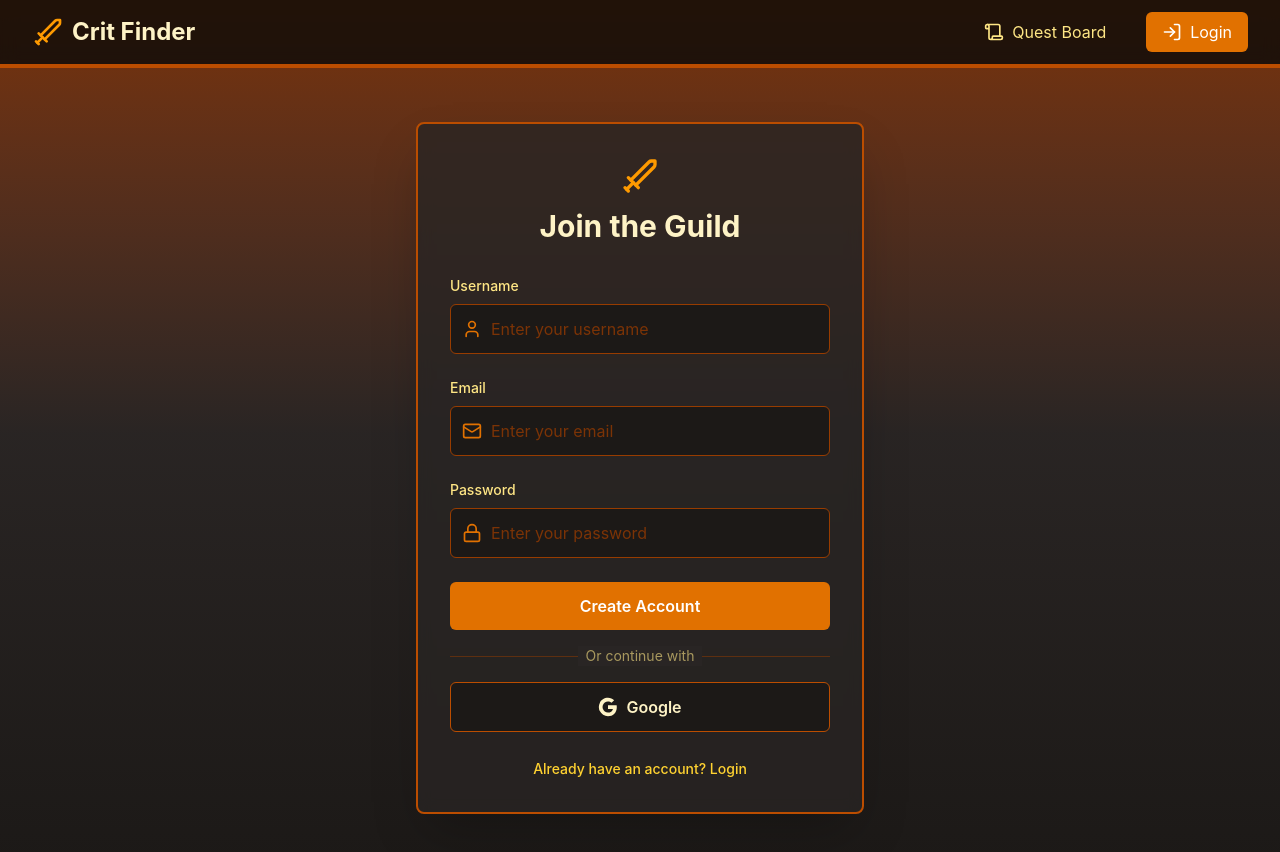
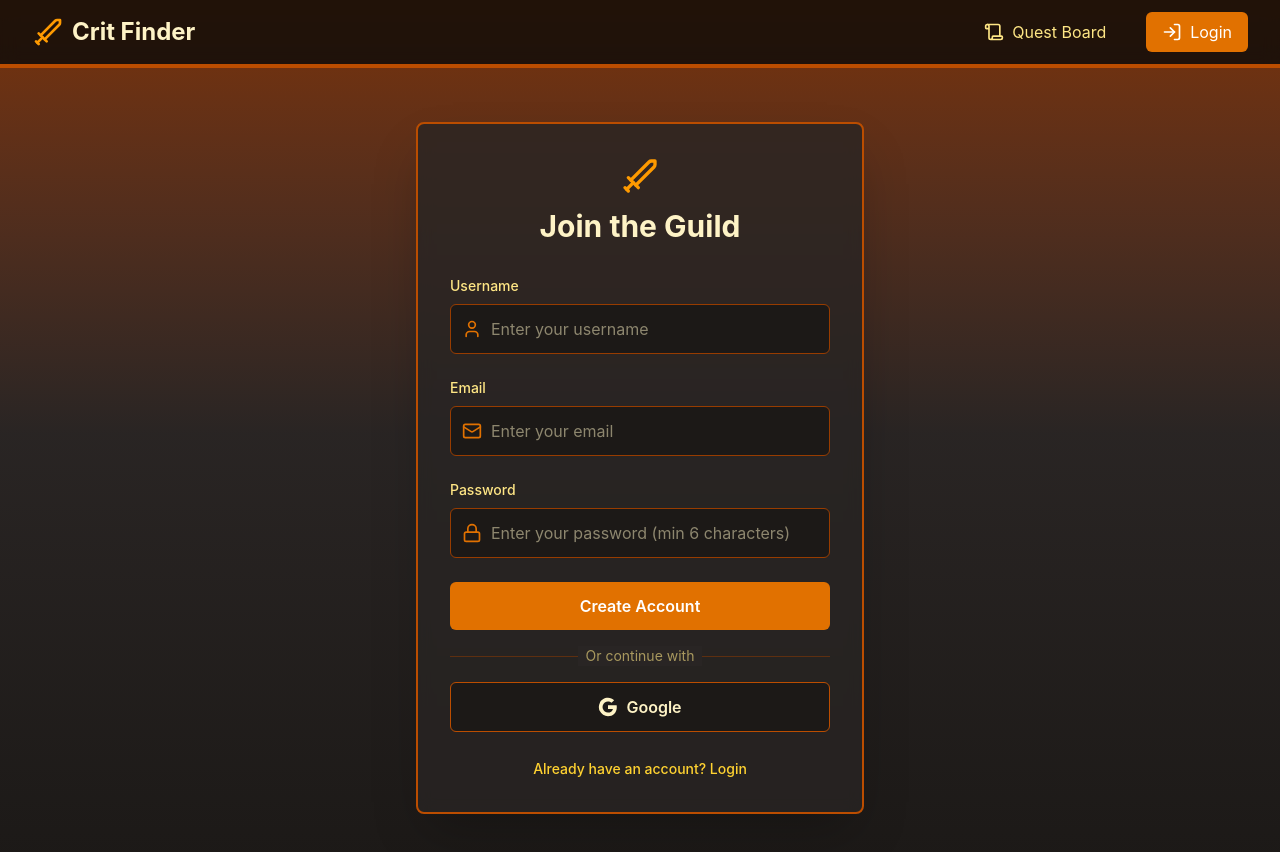
Before and after one commit to Angelo-Angeles/Crit-Finder-V2, a React (Vite) app: page /login in a window 1280 px wide. Both pictures are taken after a click on the button "Don't have an account? Sign up". Shown: the top 852 px of the page. Built offline with nearby package versions, Linux system fonts and the light colour scheme; no server answers.

Commit message:
Changed Firebase.js and Loginpage.jsx to add email/password authentication. Also updated the background gradients in Layout.jsx and LandingPage.jsx to use a more vibrant color scheme.

```diff
--- a/src/Layout.jsx
+++ b/src/Layout.jsx
@@ -48,7 +48,7 @@ export function Layout() {
   }
 
   return (
-    <div className="min-h-screen bg-gradient-to-b from-amber-900 via-stone-800 to-stone-900">
+    <div className="min-h-screen bg-linear-to-b from-amber-900 via-stone-800 to-stone-900">
       <nav className="bg-stone-950/80 backdrop-blur-sm border-b-4 border-amber-700 sticky top-0 z-50">
         <div className="max-w-7xl mx-auto px-4 sm:px-6 lg:px-8">
           <div className="flex items-center justify-between h-16">
--- a/src/firebase.js
+++ b/src/firebase.js
@@ -1,6 +1,13 @@
 import { initializeApp } from "firebase/app";
-import { getAuth, GoogleAuthProvider, signInWithPopup, signOut } from "firebase/auth";
 import { getFirestore } from "firebase/firestore";
+import {
+  getAuth,
+  GoogleAuthProvider,
+  signInWithPopup,
+  signOut,
+  createUserWithEmailAndPassword,
+  signInWithEmailAndPassword
+} from "firebase/auth";
 
 // Your exact Firebase configuration
 const firebaseConfig = {
@@ -43,3 +50,15 @@ export const logoutUser = async () => {
     throw error;
   }
 };
+
+// Register a new user with Email/Password
+export const registerWithEmail = async (email, password) => {
+  const result = await createUserWithEmailAndPassword(auth, email, password);
+  return result.user;
+};
+
+// Login an existing user with Email/Password
+export const loginWithEmail = async (email, password) => {
+  const result = await signInWithEmailAndPassword(auth, email, password);
+  return result.user;
+};
--- a/src/pages/LoginPage.jsx
+++ b/src/pages/LoginPage.jsx
@@ -1,20 +1,40 @@
 import { useState } from "react";
 import { useNavigate } from "react-router-dom";
-import { Sword, Mail, Lock, User } from "lucide-react";
-import { loginWithGoogle } from "../firebase";
+import { Sword, Mail, Lock, User, AlertCircle } from "lucide-react";
+import { loginWithGoogle, loginWithEmail, registerWithEmail } from "../firebase";
 
 export function LoginPage() {
   const [isLogin, setIsLogin] = useState(true);
   const navigate = useNavigate();
 
-  // Form handling for Email/Password fallback
-  const handleSubmit = (e) => {
+  // Form States
+  const [email, setEmail] = useState("");
+  const [password, setPassword] = useState("");
+  const [username, setUsername] = useState("");
+  const [error, setError] = useState("");
+  const [loading, setLoading] = useState(false);
+
+  // Live Firebase Form Submission
+  const handleSubmit = async (e) => {
     e.preventDefault();
-    // Redirect to the quest board for now
-    navigate("/quest-board");
+    setError("");
+    setLoading(true);
+
+    try {
+      if (isLogin) {
+        await loginWithEmail(email, password);
+      } else {
+        await registerWithEmail(email, password);
+      }
+      navigate("/quest-board");
+    } catch (err) {
+      console.error(err);
+      setError("Invalid credentials. Please try again or check your password length.");
+    } finally {
+      setLoading(false);
+    }
   };
 
-  // Google Sign-In using your secure Firebase handler
   const handleGoogleLogin = async () => {
     try {
       const user = await loginWithGoogle();
@@ -22,7 +42,8 @@ export function LoginPage() {
         navigate("/quest-board");
       }
     } catch (error) {
-      console.error("Google authentication failed:", error);
+      console.error("Google auth failed:", error);
+      setError("Failed to sign in with Google.");
     }
   };
 
@@ -31,7 +52,6 @@ export function LoginPage() {
       <div className="w-full max-w-md">
         <div className="bg-stone-800/80 backdrop-blur-sm border-2 border-amber-700 rounded-lg shadow-2xl p-8">
 
-          {/* Header */}
           <div className="flex flex-col items-center justify-center gap-3 mb-8">
             <Sword className="w-10 h-10 text-amber-500" />
             <h2 className="text-3xl font-bold text-amber-100">
@@ -39,7 +59,13 @@ export function LoginPage() {
             </h2>
           </div>
 
-          {/* Core Form */}
+          {error && (
+            <div className="mb-6 p-3 bg-red-900/50 border border-red-700 rounded-md flex items-center gap-2 text-red-200 text-sm">
+              <AlertCircle className="w-5 h-5 shrink-0" />
+              <p>{error}</p>
+            </div>
+          )}
+
           <form onSubmit={handleSubmit} className="space-y-6">
             {!isLogin && (
               <div>
@@ -48,7 +74,9 @@ export function LoginPage() {
                   <User className="absolute left-3 top-1/2 -translate-y-1/2 w-5 h-5 text-amber-600" />
                   <input
                     type="text"
-                    className="w-full pl-10 pr-4 py-3 bg-stone-900 border border-amber-800 rounded-md text-amber-100 placeholder-amber-900 focus:outline-none focus:ring-2 focus:ring-amber-600"
+                    value={username}
+                    onChange={(e) => setUsername(e.target.value)}
+                    className="w-full pl-10 pr-4 py-3 bg-stone-900 border border-amber-800 rounded-md text-amber-100 focus:outline-none focus:ring-2 focus:ring-amber-600"
                     placeholder="Enter your username"
                     required={!isLogin}
                   />
@@ -62,7 +90,9 @@ export function LoginPage() {
                 <Mail className="absolute left-3 top-1/2 -translate-y-1/2 w-5 h-5 text-amber-600" />
                 <input
                   type="email"
-                  className="w-full pl-10 pr-4 py-3 bg-stone-900 border border-amber-800 rounded-md text-amber-100 placeholder-amber-900 focus:outline-none focus:ring-2 focus:ring-amber-600"
+                  value={email}
+                  onChange={(e) => setEmail(e.target.value)}
+                  className="w-full pl-10 pr-4 py-3 bg-stone-900 border border-amber-800 rounded-md text-amber-100 focus:outline-none focus:ring-2 focus:ring-amber-600"
                   placeholder="Enter your email"
                   required
                 />
@@ -75,19 +105,25 @@ export function LoginPage() {
                 <Lock className="absolute left-3 top-1/2 -translate-y-1/2 w-5 h-5 text-amber-600" />
                 <input
                   type="password"
-                  className="w-full pl-10 pr-4 py-3 bg-stone-900 border border-amber-800 rounded-md text-amber-100 placeholder-amber-900 focus:outline-none focus:ring-2 focus:ring-amber-600"
-                  placeholder="Enter your password"
+                  value={password}
+                  onChange={(e) => setPassword(e.target.value)}
+                  className="w-full pl-10 pr-4 py-3 bg-stone-900 border border-amber-800 rounded-md text-amber-100 focus:outline-none focus:ring-2 focus:ring-amber-600"
+                  placeholder="Enter your password (min 6 characters)"
                   required
+                  minLength={6}
                 />
               </div>
             </div>
 
-            <button type="submit" className="w-full py-3 bg-amber-600 hover:bg-amber-700 text-white font-semibold rounded-md transition-colors cursor-pointer">
-              {isLogin ? "Login with Email" : "Create Account"}
+            <button
+              type="submit"
+              disabled={loading}
+              className="w-full py-3 bg-amber-600 hover:bg-amber-700 disabled:opacity-50 text-white font-semibold rounded-md transition-colors cursor-pointer"
+            >
+              {loading ? "Consulting the Archives..." : (isLogin ? "Login with Email" : "Create Account")}
             </button>
           </form>
 
-          {/* Social Provider Splitter */}
           <div className="mt-4">
             <div className="relative mb-4">
               <div className="absolute inset-0 flex items-center">
@@ -100,9 +136,10 @@ export function LoginPage() {
 
             <button
               onClick={handleGoogleLogin}
+              type="button"
               className="w-full py-3 bg-stone-900 hover:bg-stone-800 border border-amber-700 text-amber-100 font-semibold rounded-md transition-colors flex items-center justify-center gap-2 cursor-pointer"
             >
-              <svg className="w-5 h-5" viewBox="0 0 24 24">
+               <svg className="w-5 h-5" viewBox="0 0 24 24">
                 <path fill="currentColor" d="M22.56 12.25c0-.78-.07-1.53-.2-2.25H12v4.26h5.92c-.26 1.37-1.04 2.53-2.21 3.31v2.77h3.57c2.08-1.92 3.28-4.74 3.28-8.09z" />
                 <path fill="currentColor" d="M12 23c2.97 0 5.46-.98 7.28-2.66l-3.57-2.77c-.98.66-2.23 1.06-3.71 1.06-2.86 0-5.29-1.93-6.16-4.53H2.18v2.84C3.99 20.53 7.7 23 12 23z" />
                 <path fill="currentColor" d="M5.84 14.09c-.22-.66-.35-1.36-.35-2.09s.13-1.43.35-2.09V7.07H2.18C1.43 8.55 1 10.22 1 12s.43 3.45 1.18 4.93l2.85-2.22.81-.62z" />
@@ -112,9 +149,8 @@ export function LoginPage() {
             </button>
           </div>
 
-          {/* Toggle Link */}
           <div className="mt-6 text-center">
-            <button onClick={() => setIsLogin(!isLogin)} className="text-amber-300 hover:text-amber-200 transition-colors cursor-pointer text-sm">
+            <button onClick={() => setIsLogin(!isLogin)} type="button" className="text-amber-300 hover:text-amber-200 transition-colors cursor-pointer text-sm">
               {isLogin ? "Don't have an account? Sign up" : "Already have an account? Login"}
             </button>
           </div>
```
Also changed, not shown: src/pages/LandingPage.jsx (+1 -1 lines).
